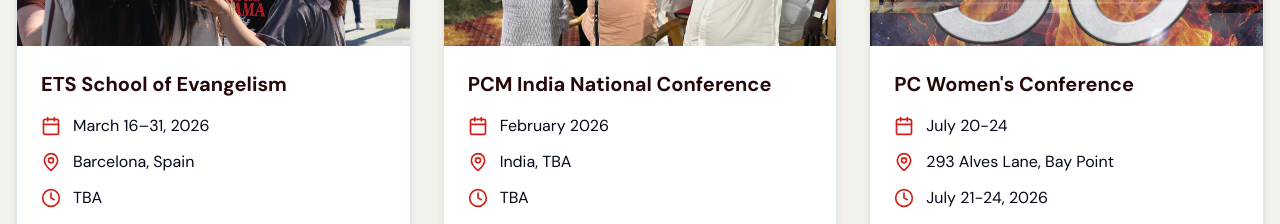
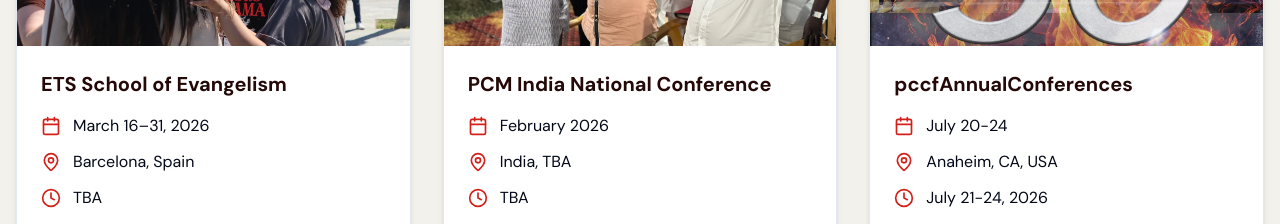
Before and after one commit to prgonzo/pcm, a React (Vite) app: page /events in a window 1280 px wide. Shown: the part 501-725 px from the top of the page. Built offline with nearby package versions, Linux system fonts and the light colour scheme.

Commit message:
Update event details for PCCF Annual Conferences

```diff
--- a/src/pages/Events.tsx
+++ b/src/pages/Events.tsx
@@ -45,9 +45,9 @@ const Events = () => {
     },
     {
       id: 3,
-      titleKey: "pcmAnnualConferences",
+      titleKey: "pccfAnnualConferences",
       date: language === 'es' ? "21-24 de Julio" : "July 20-24",
-      location: "293 Alves Lane, Bay Point",
+      location: "Anaheim, CA, USA",
       time: language === 'es' ? "21-24 de Julio, 2026" : "July 21-24, 2026",
       image: "/lovable-uploads/PC_50-ann.jpg",
       categoryKey: "conference",
```
